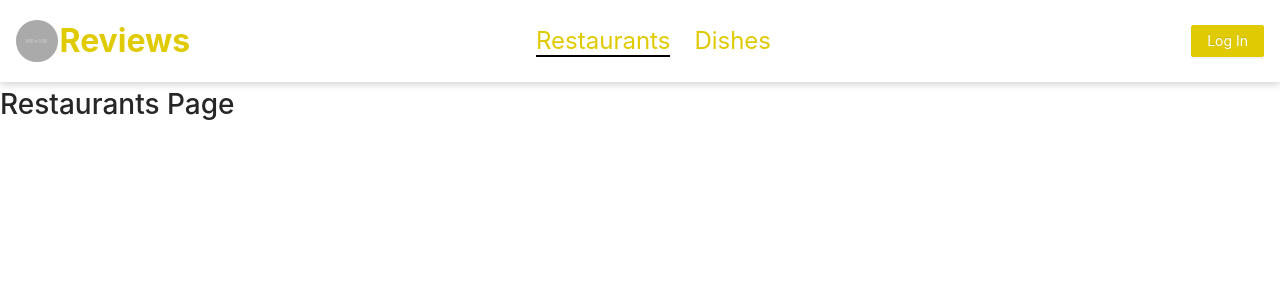
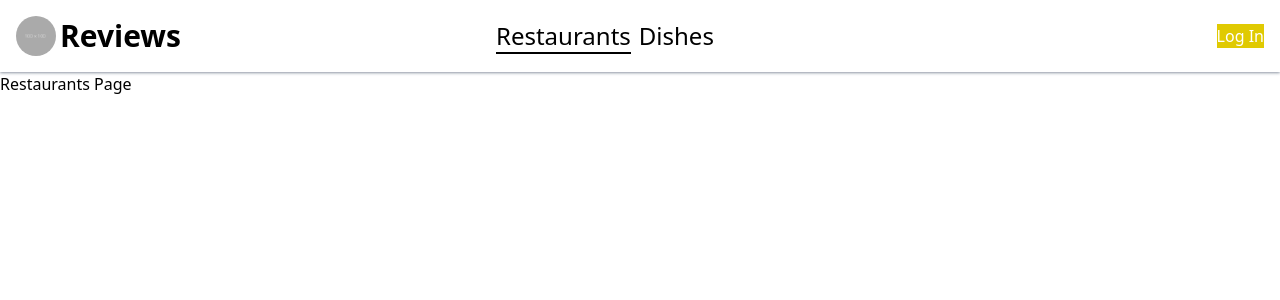
Before and after one commit to cemarv25/reviews, a Next.js app: page /restaurants in a window 1280 px wide. Shown: the top 300 px of the page. Built offline with nearby package versions, Linux system fonts and the light colour scheme.

Commit message:
migrated from antd to tailwind

```diff
--- a/components/layout.tsx
+++ b/components/layout.tsx
@@ -1,9 +1,7 @@
-import React from 'react';
-import Image from 'next/image';
-import Link from 'next/link';
-import NavLink from './navlink';
-import styles from '../styles/layout.module.css';
-import { Button, Col, Row, Typography } from 'antd';
+import React from "react";
+import Image from "next/image";
+import Link from "next/link";
+import NavLink from "./navlink";
 
 interface LayoutProps {
   children: React.ReactNode;
@@ -12,11 +10,11 @@ interface LayoutProps {
 export default function Layout({ children }: LayoutProps) {
   return (
     <>
-      <nav className={styles.navbar}>
-        <Row justify="center" align="middle">
-          <Col xs={18} sm={9} lg={10}>
-            <Row align="middle" gutter={2}>
-              <Col xs={4} sm={3} lg={2}>
+      <nav className="shadow-gray-400 p-4 shadow">
+        <div className="flex items-center justify-center">
+          <div className="flex basis-2/3 flex-col sm:basis-1/3 lg:basis-5/12">
+            <div className="flex flex-row items-center gap-1">
+              <div className="flex basis-1/6 flex-col sm:basis-1/6 lg:basis-1/12">
                 <Link href="/">
                   <a>
                     <Image
@@ -25,22 +23,22 @@ export default function Layout({ children }: LayoutProps) {
                       height={70}
                       src="/dummy.png"
                       alt="logo"
-                      style={{ borderRadius: '50%' }}
+                      style={{ borderRadius: "50%" }}
                     />
                   </a>
                 </Link>
-              </Col>
-              <Col flex="auto">
+              </div>
+              <div className="flex">
                 <Link href="/">
                   <a>
-                    <span className={styles.name}>Reviews</span>
+                    <span className="text-3xl font-bold">Reviews</span>
                   </a>
                 </Link>
-              </Col>
-            </Row>
-          </Col>
-          <Col xs={0} sm={12} lg={11}>
-            <ul className={styles.navlinks}>
+              </div>
+            </div>
+          </div>
+          <div className="flex basis-0 sm:basis-1/2">
+            <ul className="m-0 flex list-none items-center gap-2 p-0 text-2xl">
               <li>
                 <NavLink exact href="/restaurants">
                   Restaurants
@@ -52,18 +50,13 @@ export default function Layout({ children }: LayoutProps) {
                 </NavLink>
               </li>
             </ul>
-          </Col>
-          <Col xs={0} sm={3}>
-            <Row justify="end">
-              <Button type="primary">Log In</Button>
-            </Row>
-          </Col>
-          <Col xs={6} sm={0}>
-            <Row justify="end">
-              <Typography>Menu</Typography>
-            </Row>
-          </Col>
-        </Row>
+          </div>
+          <div className="flex basis-0 flex-col sm:basis-1/6">
+            <div className="flex flex-row justify-end">
+              <button className="text-white bg-main-500">Log In</button>
+            </div>
+          </div>
+        </div>
       </nav>
       {children}
     </>
--- a/components/podium.tsx
+++ b/components/podium.tsx
@@ -1,17 +1,10 @@
-import { Grid, Col, Divider, Row, Typography } from 'antd';
-import type { Restaurant } from '../types/restaurant';
-import styles from '../styles/podium.module.css';
-
-const { Title } = Typography;
-const { useBreakpoint } = Grid;
+import type { Restaurant } from "../types/restaurant";
 
 interface PodiumProps {
   topRestaurants: Array<Restaurant>;
 }
 
 export default function Podium({ topRestaurants }: PodiumProps) {
-  const screens = useBreakpoint();
-
   const renderRestaurants = () => {
     return topRestaurants.map((restaurant, idx) => (
       <li
@@ -24,45 +17,41 @@ export default function Podium({ topRestaurants }: PodiumProps) {
     ));
   };
 
-  const renderDivider = () => {
-    if (screens.lg) {
-      return (
-        <Col>
-          <Divider style={{ height: '100%' }} type={'vertical'} />
-        </Col>
-      );
-    } else {
-      return <Divider />;
-    }
-  };
+  // const renderDivider = () => {
+  //   if (screens.lg) {
+  //     return (
+  //       <Col>
+  //         <Divider style={{ height: '100%' }} type={'vertical'} />
+  //       </Col>
+  //     );
+  //   } else {
+  //     return <Divider />;
+  //   }
+  // };
 
   return (
-    <Row
-      justify="center"
-      align={screens.lg ? 'stretch' : 'middle'}
-      className={styles.podium}
-    >
-      <Col xs={24} sm={12} lg={10}>
-        <Col>
-          <Title level={2} style={{ textAlign: 'center' }}>
-            Top Restaurants
-          </Title>
-        </Col>
-        <Col>
-          <ol className={styles.podiumList}>{renderRestaurants()}</ol>
-        </Col>
-      </Col>
-      {renderDivider()}
-      <Col xs={24} sm={12} lg={10}>
-        <Col>
-          <Title level={2} style={{ textAlign: 'center' }}>
-            Top Dishes
-          </Title>
-        </Col>
-        <Col>
-          <ol className={styles.podiumList}>{renderRestaurants()}</ol>
-        </Col>
-      </Col>
-    </Row>
+    <div className="flex flex-row items-center justify-center bg-gray-200 lg:items-stretch">
+      <div className="flex basis-full flex-col sm:basis-1/2 lg:basis-5/12">
+        <div className="flex flex-col">
+          <h2 className="text-center">Top Restaurants</h2>
+        </div>
+        <div className="flex flex-col">
+          <ol className="m-0 grid h-full w-full grid-cols-3 grid-rows-2 py-20 px-8">
+            {renderRestaurants()}
+          </ol>
+        </div>
+      </div>
+      {/* {renderDivider()} */}
+      <div className="flex basis-full flex-col sm:basis-1/2 lg:basis-5/12">
+        <div className="flex flex-col">
+          <h2 className="text-center">Top Dishes</h2>
+        </div>
+        <div className="flex flex-col">
+          <ol className="m-0 grid h-full w-full grid-cols-3 grid-rows-2 py-20 px-8">
+            {renderRestaurants()}
+          </ol>
+        </div>
+      </div>
+    </div>
   );
 }
--- a/components/topSection.tsx
+++ b/components/topSection.tsx
@@ -1,8 +1,5 @@
-import Link from 'next/link';
-import { Row, Col, Typography, Button } from 'antd';
-import Carousel from './carousel';
-
-const { Title } = Typography;
+import Link from "next/link";
+import Carousel from "./carousel";
 
 function capitalizeFirstLetter(string: string) {
   return string.charAt(0).toLocaleUpperCase() + string.slice(1);
@@ -20,20 +17,18 @@ export default function TopSection({
   items,
 }: TopSectionProps) {
   return (
-    <Col>
-      <Row justify="center" align="middle">
-        <Col>
-          <Title level={3}>Top {capitalizeFirstLetter(title)} by:</Title>
-        </Col>
-        <Col>
-          <Button type="link">
-            <Link href={`/${title}`}>
-              <a>See all...</a>
-            </Link>
-          </Button>
-        </Col>
-      </Row>
-      <Col offset={0}>
+    <div className="flex flex-col">
+      <div className="flex flex-row items-center justify-center">
+        <div className="flex flex-col">
+          <h3>Top {capitalizeFirstLetter(title)} by:</h3>
+        </div>
+        <div className="flex flex-col">
+          <Link href={`/${title}`}>
+            <a>See all...</a>
+          </Link>
+        </div>
+      </div>
+      <div className="flex flex-col">
         {properties.map((property, idx) => (
           <Carousel
             key={idx}
@@ -42,7 +37,7 @@ export default function TopSection({
             type="restaurant"
           />
         ))}
-      </Col>
-    </Col>
+      </div>
+    </div>
   );
 }
--- a/package.json
+++ b/package.json
@@ -11,7 +11,6 @@
   "dependencies": {
     "@auth0/nextjs-auth0": "^1.9.1",
     "@supabase/supabase-js": "^1.35.4",
-    "antd": "^4.22.3",
     "next": "12.2.3",
     "react": "18.2.0",
     "react-dom": "18.2.0"
@@ -20,8 +19,13 @@
     "@types/node": "18.6.2",
     "@types/react": "18.0.15",
     "@types/react-dom": "18.0.6",
+    "autoprefixer": "^10.4.8",
     "eslint": "8.20.0",
     "eslint-config-next": "12.2.3",
+    "postcss": "^8.4.16",
+    "prettier": "^2.7.1",
+    "prettier-plugin-tailwindcss": "^0.1.13",
+    "tailwindcss": "^3.1.8",
     "typescript": "4.7.4"
   }
 }
--- a/pages/_app.tsx
+++ b/pages/_app.tsx
@@ -1,14 +1,6 @@
-import type { AppProps } from 'next/app';
-import { ConfigProvider } from 'antd';
-import Layout from '../components/layout';
-import 'antd/dist/antd.variable.min.css';
-import '../styles/globals.css';
-
-ConfigProvider.config({
-  theme: {
-    primaryColor: '#e0ca02',
-  },
-});
+import type { AppProps } from "next/app";
+import Layout from "../components/layout";
+import "../styles/globals.css";
 
 function MyApp({ Component, pageProps }: AppProps) {
   return (
--- a/pages/restaurants.tsx
+++ b/pages/restaurants.tsx
@@ -1,5 +1,5 @@
-import { NextPage } from 'next';
-import React from 'react';
+import { NextPage } from "next";
+import React from "react";
 
 const Restaurants: NextPage = () => {
   return <h1>Restaurants Page</h1>;
--- /dev/null
+++ b/postcss.config.js
@@ -0,0 +1,6 @@
+module.exports = {
+  plugins: {
+    tailwindcss: {},
+    autoprefixer: {},
+  },
+}
--- /dev/null
+++ b/prettier.config.js
@@ -0,0 +1,3 @@
+module.exports = {
+  plugins: [require("prettier-plugin-tailwindcss")],
+};
--- a/styles/globals.css
+++ b/styles/globals.css
@@ -1,3 +1,7 @@
+@tailwind base;
+@tailwind components;
+@tailwind utilities;
+
 :root {
   --main-color: #e0ca02;
   --main-color-light: #d6cc5c;
--- /dev/null
+++ b/tailwind.config.js
@@ -0,0 +1,24 @@
+/** @type {import('tailwindcss').Config} */
+module.exports = {
+  content: [
+    "./pages/**/*.{js,ts,jsx,tsx}",
+    "./components/**/*.{js,ts,jsx,tsx}",
+  ],
+  theme: {
+    extend: {
+      colors: {
+        main: {
+          100: "#d6cc5c",
+          500: "#e0ca02",
+          900: "#a89700",
+        },
+        secondary: {
+          100: "#68e6d1",
+          500: "#00ccaa",
+          900: "#008670",
+        },
+      },
+    },
+  },
+  plugins: [],
+};
```
Also changed, not shown: components/carousel.tsx (+39 -40 lines), 2 other files (tests, documents, lock files or other folders).
